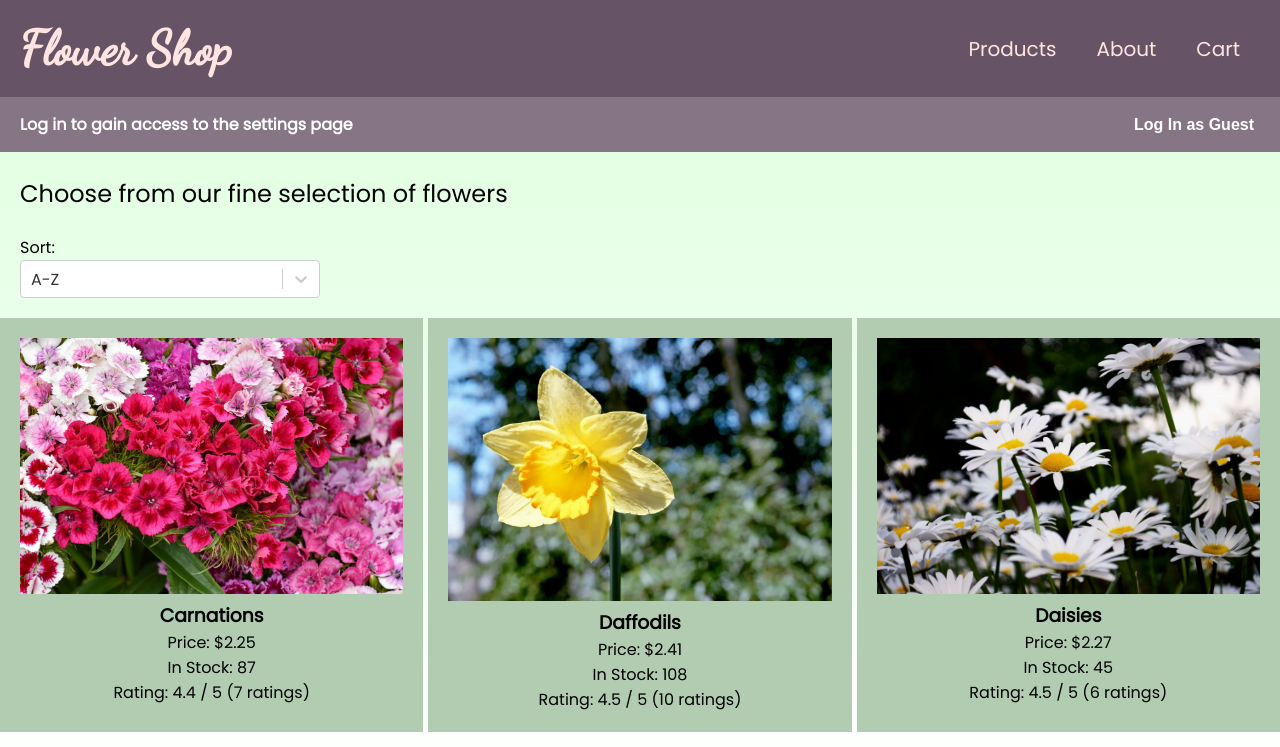
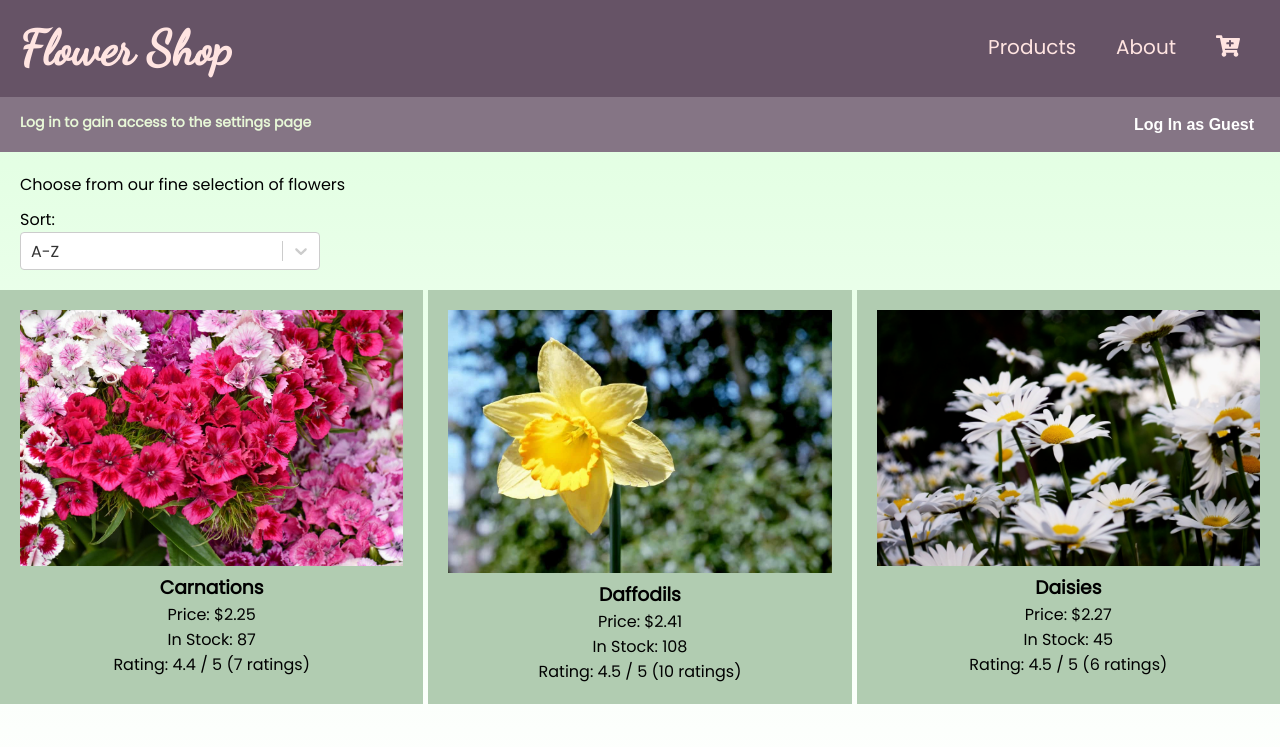
Before and after one commit to bryanc123/Flower-Shop, a React (Create React App) app: page /#/ in a window 1280 px wide. Shown: the top 747 px of the page. Built offline with nearby package versions, Linux system fonts and the light colour scheme; the HTML template or start-up script is replaced by a standard one.

Commit message:
Updated styles

```diff
--- a/src/components/Header.jsx
+++ b/src/components/Header.jsx
@@ -1,6 +1,8 @@
 import { Link } from 'react-router-dom';
 
 import { useSelector } from 'react-redux';
+
+import { FaCartPlus } from 'react-icons/fa';
 
 const Header = () => {
 
@@ -19,7 +21,7 @@ const Header = () => {
                         <li><Link to="/">Products</Link></li>
                         <li><Link to="/about">About</Link></li>
                         <li>
-                            <Link to="/cart">Cart</Link>
+                            <Link to="/cart"><FaCartPlus style={{fontSize: "24px", marginTop:"2px"}} /></Link>
                             { cartUpdated && <span className="cart-alert-badge">!</span> }
                         </li>
                     </ul>
--- a/src/index.css
+++ b/src/index.css
@@ -182,6 +182,7 @@ header {
 }
 
 .subheader__instruction {
+  color: #E7F7D7;
   display: none;
 }
 
@@ -243,8 +244,8 @@ header {
 
 .logout__button {
   background-color: #665366;
+  border: none;
   color: white;
-  border: none;
   font-size: 16px;
   font-weight: bold;
   margin: 0;
@@ -263,8 +264,8 @@ header {
 }
 
 .products__intro {
-  font-size: 1.5rem;
-  margin-left: 20px;
+  font-size: 1rem;
+  margin: 20px 0 10px 20px;
   text-align: left;
 }
 
@@ -682,6 +683,7 @@ footer {
 
   .subheader__instruction {
     display: inline;
+    font-size: 14px;
     margin-left: 0;
   }
 
```
